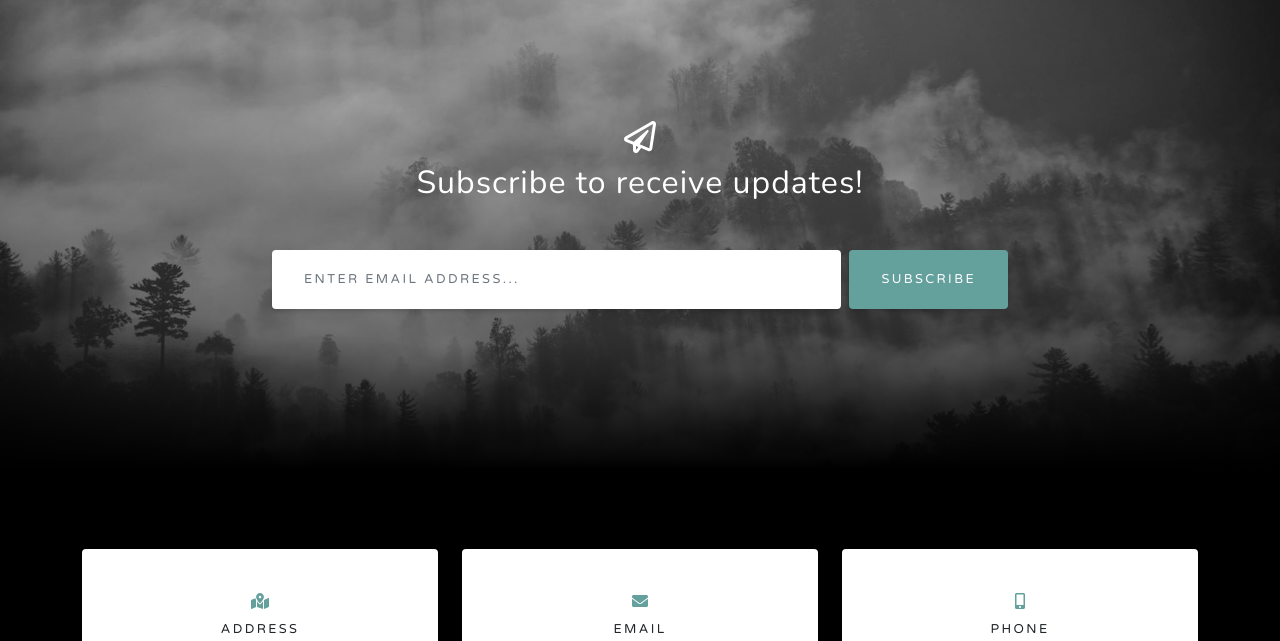
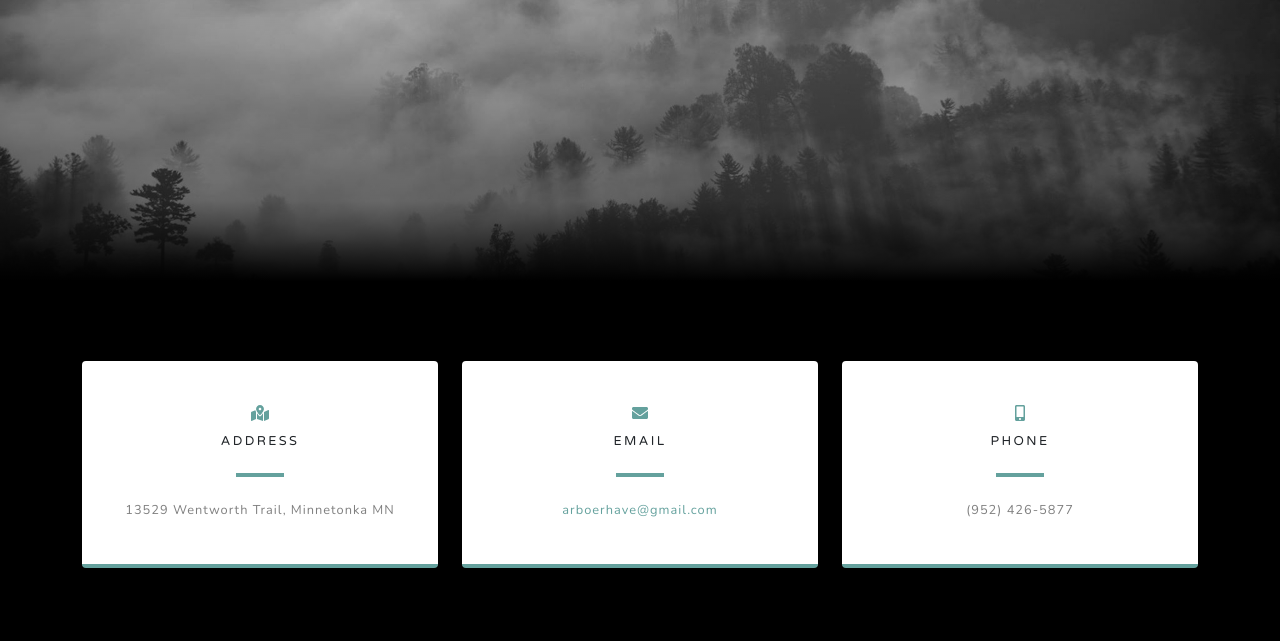
Before and after one commit to aboerhave/aboerhave.github.io, a plain HTML site: page index.html in a window 1280 px wide. Shown: the part 3159-3800 px from the top of the page. Drawn offline with nearby package versions, Linux system fonts and the light colour scheme.

Commit message:
took out stuff I'm not going to use

```diff
--- a/index.html
+++ b/index.html
@@ -109,11 +109,11 @@
             <div class="container">
                 <div class="row">
                     <div class="col-md-10 col-lg-8 mx-auto text-center">
-                        <i class="far fa-paper-plane fa-2x mb-2 text-white"></i>
-                        <h2 class="text-white mb-5">Subscribe to receive updates!</h2>
+                        <!-- <i class="far fa-paper-plane fa-2x mb-2 text-white"></i> -->
+                        <!-- <h2 class="text-white mb-5">Subscribe to receive updates!</h2> -->
                         <form class="form-inline d-flex">
-                            <input class="form-control flex-fill mr-0 mr-sm-2 mb-3 mb-sm-0" id="inputEmail" type="email" placeholder="Enter email address..." />
-                            <button class="btn btn-primary mx-auto" type="submit">Subscribe</button>
+                            <!-- <input class="form-control flex-fill mr-0 mr-sm-2 mb-3 mb-sm-0" id="inputEmail" type="email" placeholder="Enter email address..." /> -->
+                            <!-- <button class="btn btn-primary mx-auto" type="submit">Subscribe</button> -->
                         </form>
                     </div>
                 </div>
```
